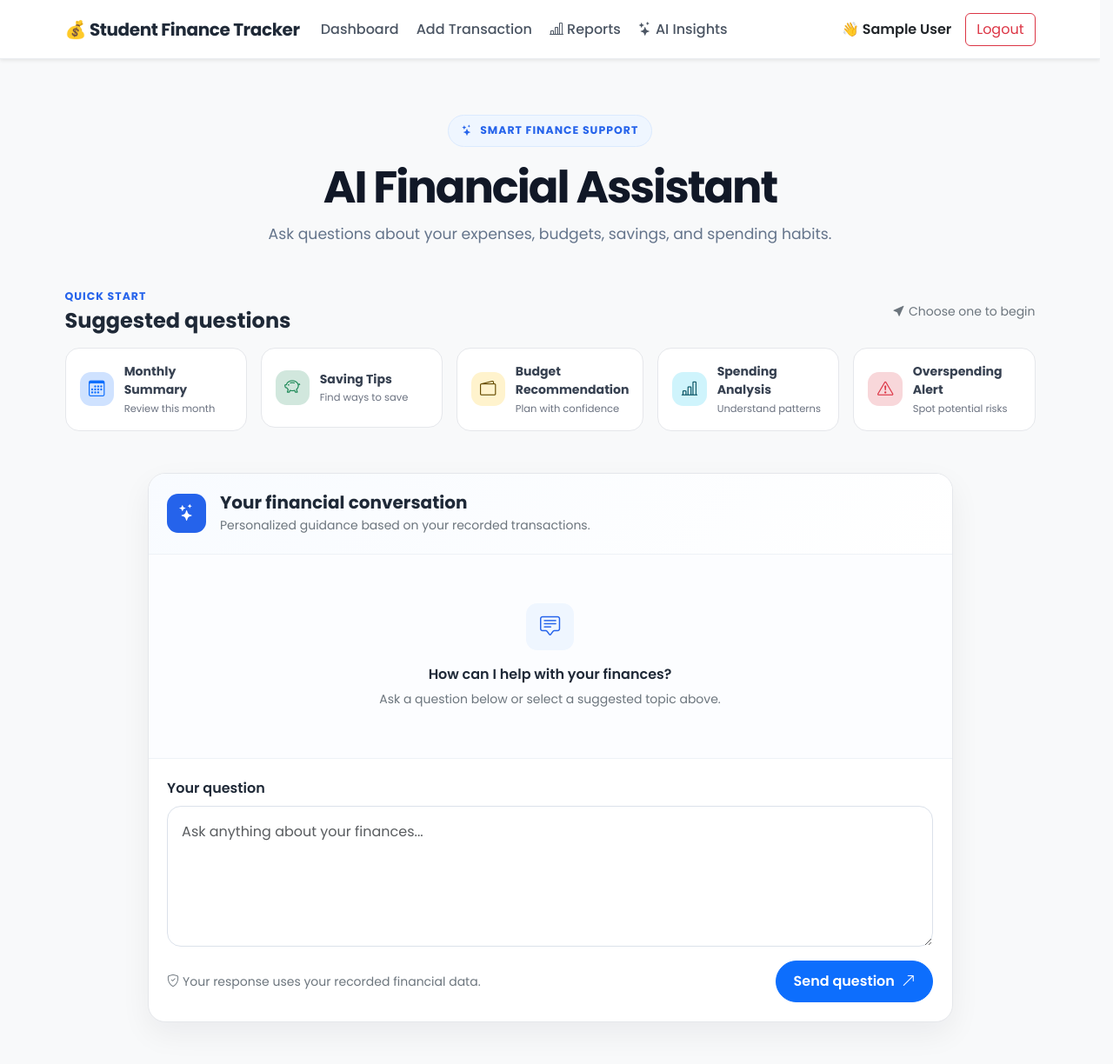
After one commit to dipeshpanta431/Student-Finance-Tracker, a Flask app: page /ai in a window 1280 px wide. The commit adds this page. Shown: the whole page at 87% size. Run offline with Flask 3, Linux system fonts and the light colour scheme; the visitor is signed in with stand-in values (Sample User, id 1).

Commit message:
add ai insights

```diff
--- a/app.py
+++ b/app.py
@@ -1297,6 +1297,143 @@ def download_report():
 @app.route("/about")
 def about():
     return render_template("about.html")
+
+
+from flask import render_template, request
+from flask_login import login_required, current_user
+
+from services.ai_service import ask_gemini
+from models import Transaction
+
+
+
+
+#----------------------------
+# AI Route
+#----------------------------
+@app.route("/ai", methods=["GET", "POST"])
+@login_required
+def ai_insights():
+
+    response = None
+
+    if request.method == "POST":
+
+        question = request.form.get("question")
+
+        transactions = Transaction.query.filter_by(
+            user_id=current_user.id
+        ).all()
+
+        summary = []
+
+        for t in transactions:
+
+            summary.append(
+                f"{t.date} | {t.transaction_type} | {t.category} | {t.amount}"
+            )
+
+        context = "\n".join(summary)
+        total_income = sum(
+            t.amount for t in transactions
+            if t.transaction_type == "Income"
+        )
+        total_expense = sum(
+            t.amount for t in transactions
+            if t.transaction_type == "Expense"
+        )
+        balance = total_income - total_expense
+        from collections import defaultdict
+
+        expense_categories = defaultdict(float)
+
+        for t in transactions:
+            if t.transaction_type == "Expense":
+                expense_categories[t.category] += t.amount
+
+        highest_expense = (
+            max(expense_categories.items(), key=lambda x: x[1])
+            if expense_categories
+            else ("None", 0)
+        )
+        income_categories = defaultdict(float)
+
+        for t in transactions:
+            if t.transaction_type == "Income":
+                income_categories[t.category] += t.amount
+
+        highest_income = (
+            max(income_categories.items(), key=lambda x: x[1])
+            if income_categories
+            else ("None", 0)
+        )
+        prompt = f"""
+        You are an AI Financial Advisor integrated into a Student Expense Tracker.
+
+        Your responsibilities:
+        - Analyze spending behaviour.
+        - Recommend practical savings.
+        - Suggest realistic monthly budgets.
+        - Detect overspending.
+        - Explain spending patterns.
+
+        Rules:
+        - Answer ONLY using the financial information provided.
+        - If information is unavailable, clearly state that.
+        - Do not invent numbers.
+        - Use Nepalese Rupees (NPR).
+        - Keep answers concise and easy to understand.
+
+        IMPORTANT:
+        Always answer using the following format:
+
+        📊 Summary
+        (Brief overview)
+
+        🔍 Key Findings
+        - Bullet point
+        - Bullet point
+        - Bullet point
+
+        💡 Recommendations
+        - Bullet point
+        - Bullet point
+
+        ⚠️ Warnings
+        (Only include this section if there is something important to warn about.)
+
+        ------------------------------------
+
+        Financial Summary
+
+        Total Income:
+        NPR {total_income:.2f}
+
+        Total Expense:
+        NPR {total_expense:.2f}
+
+        Current Balance:
+        NPR {balance:.2f}
+
+        Highest Expense Category:
+        {highest_expense[0]} (NPR {highest_expense[1]:.2f})
+
+        Highest Income Category:
+        {highest_income[0]} (NPR {highest_income[1]:.2f})
+
+        User Question:
+
+        {question}
+        """
+
+        response = ask_gemini(prompt)
+
+    return render_template(
+        "ai/ai.html",
+        response=response
+    )
+
+
 # ----------------------------
 # Run App
 # ----------------------------
--- /dev/null
+++ b/static/css/ai.css
@@ -0,0 +1,32 @@
+ .ai-page { color: #1f2937; }
+ .ai-hero { max-width: 760px; }
+ .ai-badge, .section-kicker { color: #2563eb; font-size: .78rem; font-weight: 700; letter-spacing: .08em; }
+ .ai-badge { display: inline-block; padding: .5rem .9rem; background: #eff6ff; border: 1px solid #dbeafe; border-radius: 999px; }
+ .ai-title { color: #111827; font-size: clamp(2rem, 5vw, 3.2rem); font-weight: 700; letter-spacing: -.04em; }
+ .ai-subtitle { color: #64748b; font-size: 1.08rem; line-height: 1.75; }
+ .suggestion-card { display: flex; align-items: center; gap: .75rem; min-height: 92px; padding: 1rem; background: #fff; border: 1px solid #e5e7eb; border-radius: 1rem; color: #374151; transition: border-color .2s ease, box-shadow .2s ease, transform .2s ease; }
+ .suggestion-card:hover, .suggestion-card:focus-visible { border-color: #93c5fd; box-shadow: 0 .7rem 1.5rem rgba(37,99,235,.10); transform: translateY(-3px); }
+ .suggestion-card strong, .suggestion-card small { display: block; }
+ .suggestion-card strong { font-size: .88rem; }
+ .suggestion-card small { margin-top: .15rem; color: #6b7280; font-size: .72rem; }
+ .suggestion-icon, .assistant-avatar, .empty-chat-icon { display: inline-flex; flex: 0 0 auto; align-items: center; justify-content: center; border-radius: .8rem; }
+ .suggestion-icon { width: 2.45rem; height: 2.45rem; font-size: 1.15rem; }
+ .chat-panel { overflow: hidden; background: #fff; border: 1px solid #e5e7eb; border-radius: 1.25rem; box-shadow: 0 .85rem 2.2rem rgba(15,23,42,.06); }
+ .chat-panel-header, .ai-question-form { padding: 1.35rem; }
+ .chat-panel-header { background: linear-gradient(135deg,#f8fbff,#fff); border-bottom: 1px solid #eef2f7; }
+ .assistant-avatar { width: 2.8rem; height: 2.8rem; background: #2563eb; color: #fff; font-size: 1.2rem; }
+ .chat-history { display: grid; gap: 1.25rem; padding: 1.5rem 1.35rem; background: #fcfdff; }
+ .chat-message { display: flex; flex-direction: column; max-width: 88%; }
+ .user-message { align-items: flex-end; margin-left: auto; }
+ .assistant-message { align-items: flex-start; }
+ .message-label { margin-bottom: .35rem; color: #64748b; font-size: .75rem; font-weight: 700; }
+ .message-bubble { padding: .9rem 1rem; border-radius: 1rem; line-height: 1.7; white-space: pre-wrap; }
+ .user-message .message-bubble { background: #2563eb; border-bottom-right-radius: .25rem; color: #fff; }
+ .assistant-message .message-bubble { background: #f1f5f9; border-bottom-left-radius: .25rem; color: #334155; }
+ .empty-chat { padding: 3.5rem 1.25rem; background: #fcfdff; }
+ .empty-chat-icon { width: 3.4rem; height: 3.4rem; margin-bottom: 1rem; background: #eff6ff; color: #2563eb; font-size: 1.45rem; }
+ .ai-question-form { border-top: 1px solid #eef2f7; }
+ .ai-textarea { resize: vertical; min-height: 130px; padding: 1rem; border-color: #dbe1ea; border-radius: 1rem; line-height: 1.6; }
+ .ai-textarea:focus { border-color: #60a5fa; box-shadow: 0 0 0 .25rem rgba(37,99,235,.12); }
+ .ai-send-button { border-radius: 999px; padding: .7rem 1.2rem; font-weight: 600; white-space: nowrap; }
+ @media (max-width: 575.98px) { .chat-panel-header, .ai-question-form, .chat-history { padding: 1rem; } .chat-message { max-width: 100%; } .ai-send-button { width: 100%; } }
--- /dev/null
+++ b/templates/ai/ai.html
@@ -0,0 +1,82 @@
+{% extends "base.html" %}
+
+{% block title %}AI Insights | Student Finance Tracker{% endblock %}
+
+{% block styles %}
+<link rel="stylesheet" href="{{ url_for('static', filename='css/ai.css') }}">
+{% endblock %}
+
+{% block content %}
+<section class="ai-page py-4 py-lg-5">
+    <div class="container">
+        <header class="ai-hero text-center mx-auto mb-5">
+            <span class="ai-badge"><i class="bi bi-stars me-2"></i>SMART FINANCE SUPPORT</span>
+            <h1 class="ai-title mt-3">AI Financial Assistant</h1>
+            <p class="ai-subtitle mb-0">Ask questions about your expenses, budgets, savings, and spending habits.</p>
+        </header>
+
+        <section class="mb-5" aria-labelledby="suggested-questions-title">
+            <div class="d-flex flex-column flex-sm-row justify-content-between align-items-sm-center gap-2 mb-3">
+                <div><p class="section-kicker mb-1">QUICK START</p><h2 id="suggested-questions-title" class="h4 fw-bold mb-0">Suggested questions</h2></div>
+                <small class="text-secondary"><i class="bi bi-cursor-fill me-1"></i>Choose one to begin</small>
+            </div>
+            <div class="row g-3">
+                {% set suggestions = [
+                    ('bi-calendar3', 'bg-primary-subtle text-primary', 'Monthly Summary', 'Review this month', 'Give me a summary of my expenses and income for this month.'),
+                    ('bi-piggy-bank', 'bg-success-subtle text-success', 'Saving Tips', 'Find ways to save', 'What practical saving tips can you suggest based on my spending habits?'),
+                    ('bi-wallet2', 'bg-warning-subtle text-warning-emphasis', 'Budget Recommendation', 'Plan with confidence', 'Recommend a realistic monthly budget based on my financial data.'),
+                    ('bi-bar-chart-line', 'bg-info-subtle text-info-emphasis', 'Spending Analysis', 'Understand patterns', 'Analyze my spending patterns and identify my biggest expense categories.'),
+                    ('bi-exclamation-triangle', 'bg-danger-subtle text-danger', 'Overspending Alert', 'Spot potential risks', 'Am I overspending in any category? Please alert me to areas I should improve.')
+                ] %}
+                {% for icon, color, title, detail, prompt in suggestions %}
+                <div class="col-12 col-sm-6 col-lg">
+                    <button type="button" class="suggestion-card w-100 text-start" data-prompt="{{ prompt }}">
+                        <span class="suggestion-icon {{ color }}"><i class="bi {{ icon }}"></i></span>
+                        <span><strong>{{ title }}</strong><small>{{ detail }}</small></span>
+                    </button>
+                </div>
+                {% endfor %}
+            </div>
+        </section>
+
+        <div class="row justify-content-center"><div class="col-xl-10">
+            <section class="chat-panel" aria-label="AI conversation">
+                <div class="chat-panel-header"><div class="d-flex align-items-center gap-3">
+                    <span class="assistant-avatar"><i class="bi bi-stars"></i></span>
+                    <div><h2 class="h5 fw-bold mb-1">Your financial conversation</h2><p class="small text-secondary mb-0">Personalized guidance based on your recorded transactions.</p></div>
+                </div></div>
+
+                {% if response %}
+                <div class="chat-history">
+                    <div class="chat-message user-message"><div class="message-label"><i class="bi bi-person-fill me-1"></i>You</div><div class="message-bubble">{{ request.form.get('question', '') }}</div></div>
+                    <div class="chat-message assistant-message"><div class="message-label"><i class="bi bi-stars me-1"></i>AI Financial Assistant</div><div class="message-bubble">{{ response }}</div></div>
+                </div>
+                {% else %}
+                <div class="empty-chat text-center"><span class="empty-chat-icon"><i class="bi bi-chat-square-text"></i></span><p class="mb-1 fw-semibold">How can I help with your finances?</p><small class="text-secondary">Ask a question below or select a suggested topic above.</small></div>
+                {% endif %}
+
+                <form method="POST" class="ai-question-form">
+                    <label for="aiQuestion" class="form-label fw-semibold">Your question</label>
+                    <textarea id="aiQuestion" name="question" class="form-control ai-textarea" rows="5" placeholder="Ask anything about your finances..." required>{{ request.form.get('question', '') }}</textarea>
+                    <div class="d-flex flex-column flex-sm-row justify-content-between align-items-sm-center gap-3 mt-3">
+                        <small class="text-secondary"><i class="bi bi-shield-check me-1"></i>Your response uses your recorded financial data.</small>
+                        <button type="submit" class="btn btn-primary ai-send-button">Send question <i class="bi bi-arrow-up-right ms-1"></i></button>
+                    </div>
+                </form>
+            </section>
+        </div></div>
+    </div>
+</section>
+{% endblock %}
+
+{% block scripts %}
+<script>
+    document.querySelectorAll('[data-prompt]').forEach(function (card) {
+        card.addEventListener('click', function () {
+            const questionField = document.getElementById('aiQuestion');
+            questionField.value = this.dataset.prompt;
+            questionField.focus();
+        });
+    });
+</script>
+{% endblock %}
--- a/templates/partials/navbar.html
+++ b/templates/partials/navbar.html
@@ -37,6 +37,11 @@
                         <a class="nav-link {{ 'active' if request.endpoint == 'reports' }}" href="{{ url_for('reports') }}">
                             <i class="bi bi-bar-chart-line"></i>
                             Reports
+                        </a>
+                    </li>
+                    <li class="nav-item">
+                        <a class="nav-link" href="{{ url_for('ai_insights') }}">
+                            <i class="bi bi-stars"></i> AI Insights
                         </a>
                     </li>
 
```
